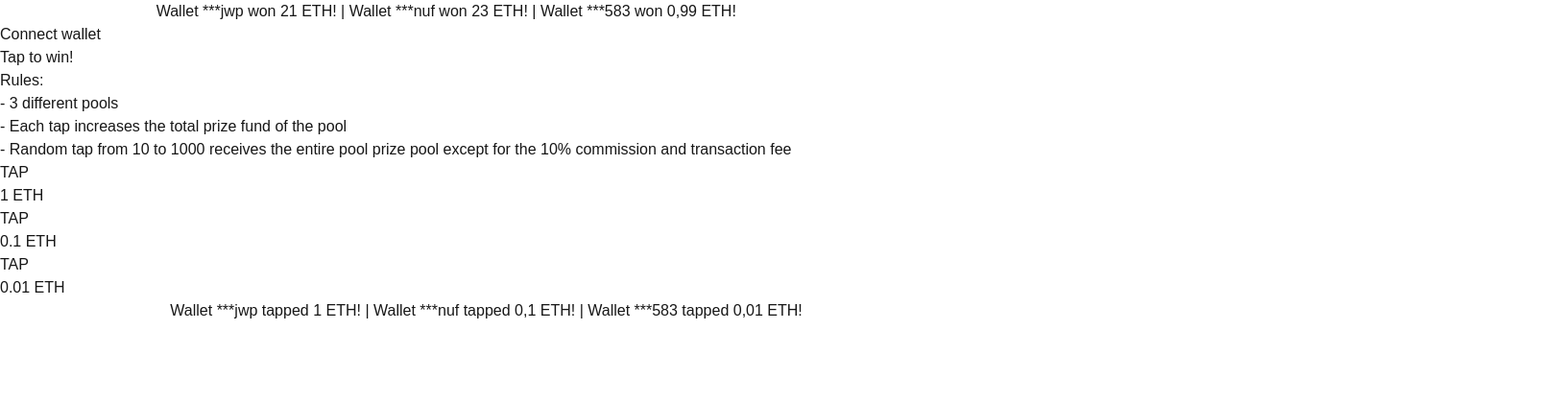
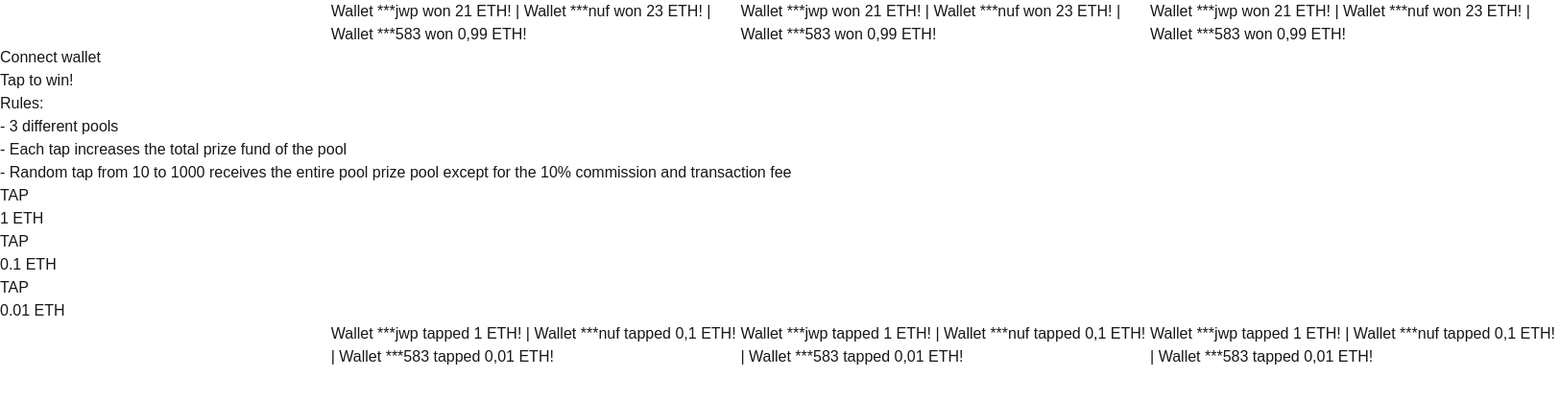
Before and after one commit to Troonsply/frontend, a Next.js app: page / in a window 1280 px wide. Shown: the top 418 px of the page at 96% size, 1625 px wide, since content can reach past the window. Built offline with nearby package versions, Linux system fonts and the light colour scheme.

Commit message:
change marquee

```diff
--- a/src/components/Marquee/Marquee.tsx
+++ b/src/components/Marquee/Marquee.tsx
@@ -1,5 +1,5 @@
 "use client";
-import {FC} from 'react';
+import { FC } from 'react';
 
 interface MarqueeProps {
     text: string;
@@ -7,9 +7,11 @@ interface MarqueeProps {
 
 const Marquee: FC<MarqueeProps> = ({ text }) => {
     return (
-        <div className="w-full overflow-hidden bg-white py-2 border-y-black border border-solid">
-            <div className="animate-marquee whitespace-nowrap text-black">
-                {text}
+        <div className="w-full overflow-hidden bg-white py-2 border-y border-black">
+            <div className="animate-marquee whitespace-nowrap text-black flex">
+                <span className="mr-8">{text}</span>
+                <span className="mr-8">{text}</span>
+                <span>{text}</span>
             </div>
             <style jsx>{`
                 @keyframes marquee {
@@ -21,8 +23,9 @@ const Marquee: FC<MarqueeProps> = ({ text }) => {
                     }
                 }
                 .animate-marquee {
-          display: inline-block;
+                    display: flex;
                     animation: marquee 15s linear infinite;
+                    min-width: 100%; /* Гарантирует, что текст покрывает полную ширину контейнера */
                 }
             `}</style>
         </div>
```
Lines whose indentation alone changed are shown as unchanged.
